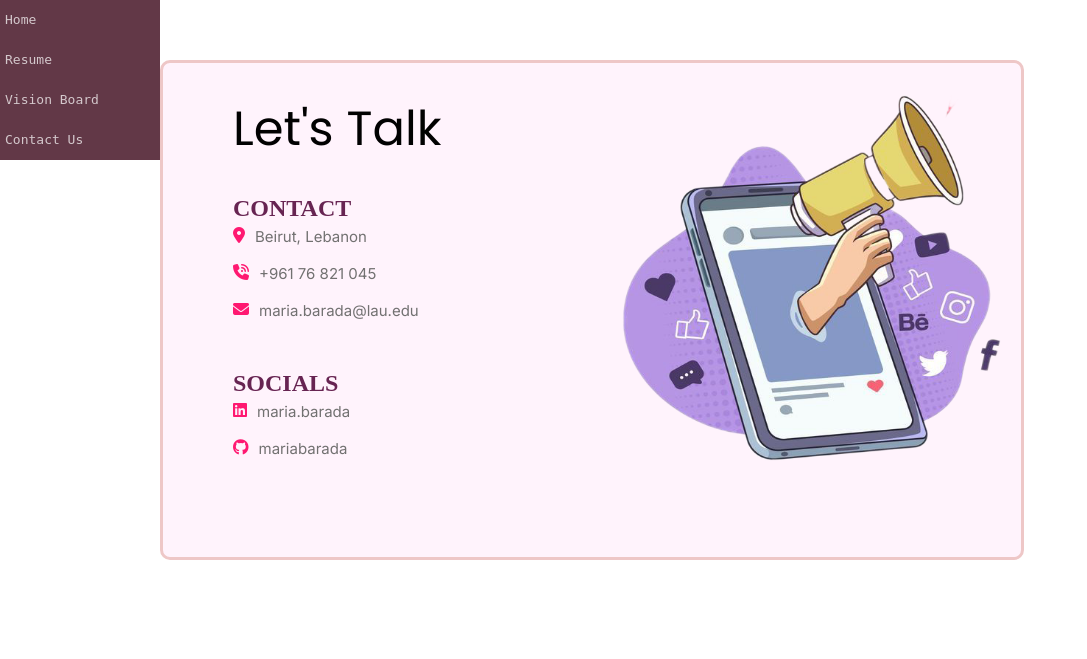
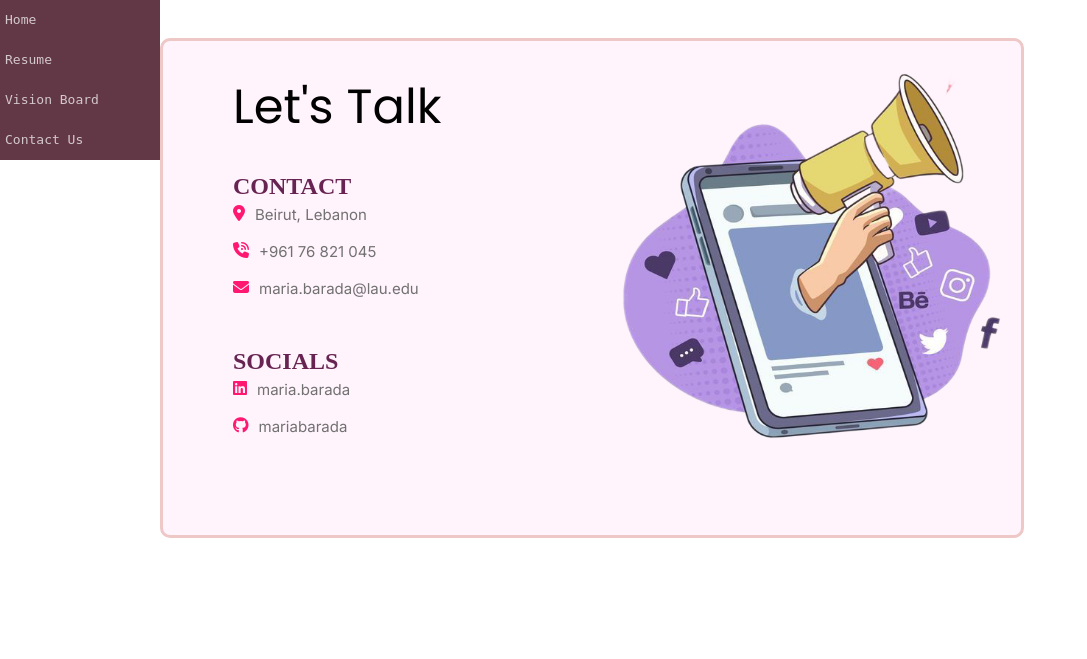
Before and after one commit to mariabarada/portfolio-Website, a PHP site: page /contact_page.html in a window 1280 px wide. Shown: the part 40-699 px from the top of the page, without its empty margins (0-1087 px from the left). Run offline with PHP 8.4, Linux system fonts and the light colour scheme.

Commit message:
padding changed

```diff
--- a/css/contact-style.css
+++ b/css/contact-style.css
@@ -50,7 +50,7 @@ body {
     height: 600px;
     margin: auto;
     width: 75%;
-    margin-top: 100px;
+    margin-top: 78px;
     margin-bottom: 50px;
 
 }
```
